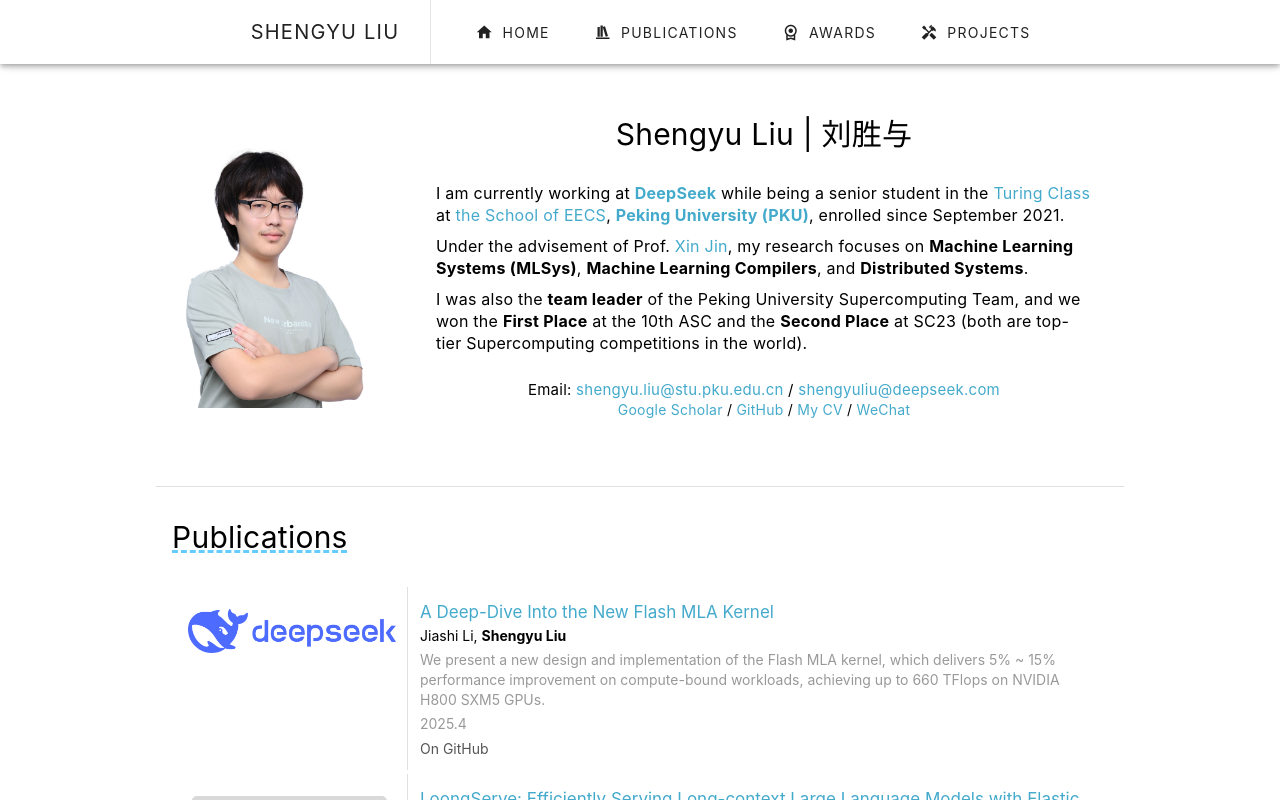
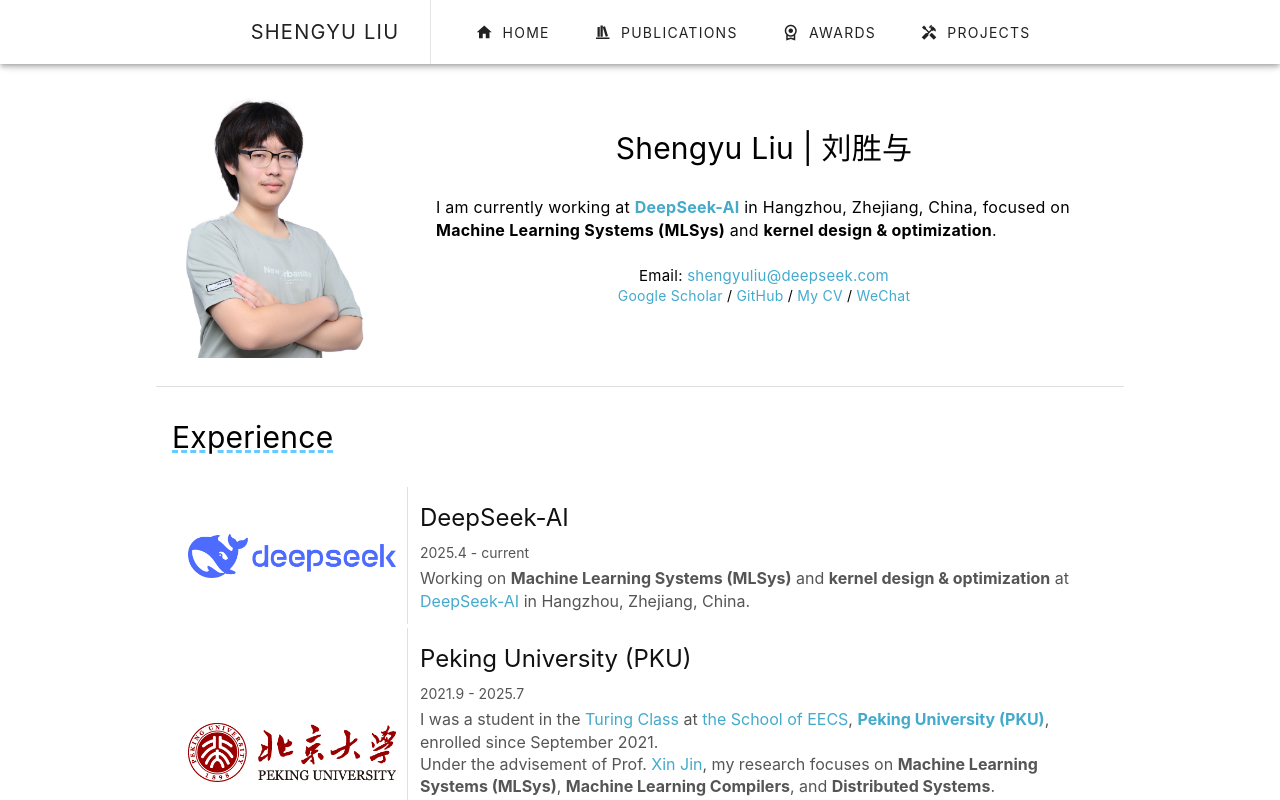
Before and after one commit to interestingLSY/interestingLSY.github.io, a Vue app: page / in a window 1280 px wide. Shown: the top 800 px of the page. Built offline with nearby package versions, Linux system fonts and the light colour scheme.

Commit message:
Goodbye, PKU Hello, DeepSeek

```diff
--- /dev/null
+++ b/src/data/experiences.ts
@@ -0,0 +1,29 @@
+interface Experience {
+	title: string;
+	time: string;
+	img_path: string;
+	description: string;
+	link: string;
+}
+
+const experiences: Experience[] = [
+    {
+		title: "DeepSeek-AI",
+		time: "2025.4 - current",
+		img_path: "/experiences/deepseek.png",
+		description: `Working on <b>Machine Learning Systems (MLSys)</b> and <b>kernel design & optimization</b> at <a href="https://www.deepseek.com/">DeepSeek-AI</a> in Hangzhou, Zhejiang, China.`,
+		link: "https://www.deepseek.com/"
+	},
+	{
+		title: "Peking University (PKU)",
+		time: "2021.9 - 2025.7",
+		img_path: "/experiences/pku.png",
+		description: `
+            I was a student in the <a href="https://cfcs.pku.edu.cn/english/research/turing_program/introduction1/index.htm">Turing Class</a> at <a href="https://eecs.pku.edu.cn/en/">the School of EECS</a>, <a href="https://english.pku.edu.cn/"><b>Peking University (PKU)</b></a>, enrolled since September 2021. <br />
+            Under the advisement of Prof. <a href="https://xinjin.github.io/index.html">Xin Jin</a>, my research focuses on <b>Machine Learning Systems (MLSys)</b>, <b>Machine Learning Compilers</b>, and <b>Distributed Systems</b>. <br />
+            I was also the <b>team leader</b> of the Peking University Supercomputing Team, and we won the <b>First Place</b> at the 10th ASC and the <b>Second Place</b> at SC23 (both are top-tier Supercomputing competitions in the world).`,
+		link: "https://english.pku.edu.cn/"
+	}
+]
+
+export {experiences, type Experience}
--- a/src/views/HomeView.vue
+++ b/src/views/HomeView.vue
@@ -3,6 +3,7 @@
 import { awards } from "@/data/awards"
 import { publications } from "@/data/publications"
 import { projects } from "@/data/projects"
+import { experiences } from "@/data/experiences"
 
 </script>
 
@@ -34,17 +35,11 @@
           </v-card-title>
           <v-card-text class="mt-4">
             <p style="margin-top: 14px;">
-              I am currently working at <a href="https://www.deepseek.com/"><b>DeepSeek</b></a> while being a senior student in the <a href="https://cfcs.pku.edu.cn/english/research/turing_program/introduction1/index.htm">Turing Class</a> at <a href="https://eecs.pku.edu.cn/en/">the School of EECS</a>, <a href="https://english.pku.edu.cn/"><b>Peking University (PKU)</b></a>, enrolled since September 2021.
-            </p>
-            <p style="margin-top: 8px">
-              Under the advisement of Prof. <a href="https://xinjin.github.io/index.html">Xin Jin</a>, my research focuses on <b>Machine Learning Systems (MLSys)</b>, <b>Machine Learning Compilers</b>, and <b>Distributed Systems</b>.
-            </p>
-            <p style="margin-top: 8px">
-              I was also the <b>team leader</b> of the Peking University Supercomputing Team, and we won the <b>First Place</b> at the 10th ASC and the <b>Second Place</b> at SC23 (both are top-tier Supercomputing competitions in the world).
+              I am currently working at <a href="https://www.deepseek.com/"><b>DeepSeek-AI</b></a> in Hangzhou, Zhejiang, China, focused on <b>Machine Learning Systems (MLSys)</b> and <b>kernel design & optimization</b>.
             </p>
             <div class="mt-6" style="text-align: center">
               <p style="font-size: 15px;">
-                Email: <a href="mailto:shengyu.liu@stu.pku.edu.cn">shengyu.liu@stu.pku.edu.cn</a> / <a href="mailto:shengyuliu@deepseek.com">shengyuliu@deepseek.com</a><br />
+                Email: <a href="mailto:shengyuliu@deepseek.com">shengyuliu@deepseek.com</a><br />
               </p>
               <a href="https://scholar.google.com/citations?hl=en&user=tkx4NIUAAAAJ">Google Scholar</a> /
               <a href="https://github.com/interestingLSY">GitHub</a> /
@@ -65,6 +60,27 @@
       </v-card-title>
     </v-card-item>
   </v-card> -->
+
+  <v-card variant="text" class="mt-4" id="card-publications">
+    <v-card-item>
+      <v-card-title>
+        <h2 class="card-title">Experience</h2>
+      </v-card-title>
+      <v-card-item>
+        <v-row v-for="experience in experiences" class="mt-4">
+          <v-col cols="12" md="3" class="d-flex align-center justify-center">
+            <v-img :src="experience.img_path" style="max-width: 280px;"></v-img>
+          </v-col>
+          <v-divider vertical></v-divider>
+          <v-col cols="12" md="9">
+            <a :href="experience.link" target="_blank" v-html="experience.title" style="font-size: 24px; color: #111"></a>
+            <p v-html="experience.time" style="font-size: 14px; color: #555; margin-top: 5px;"></p>
+            <p v-html="experience.description" style="font-size: 16px; color: #555; margin-top: 5px;"></p>
+          </v-col>
+        </v-row>
+      </v-card-item>
+    </v-card-item>
+  </v-card>
 
   <v-card variant="text" class="mt-4" id="card-publications">
     <v-card-item>
```
Also changed, not shown: public/experiences/deepseek.png (added), public/experiences/pku.png (added).
